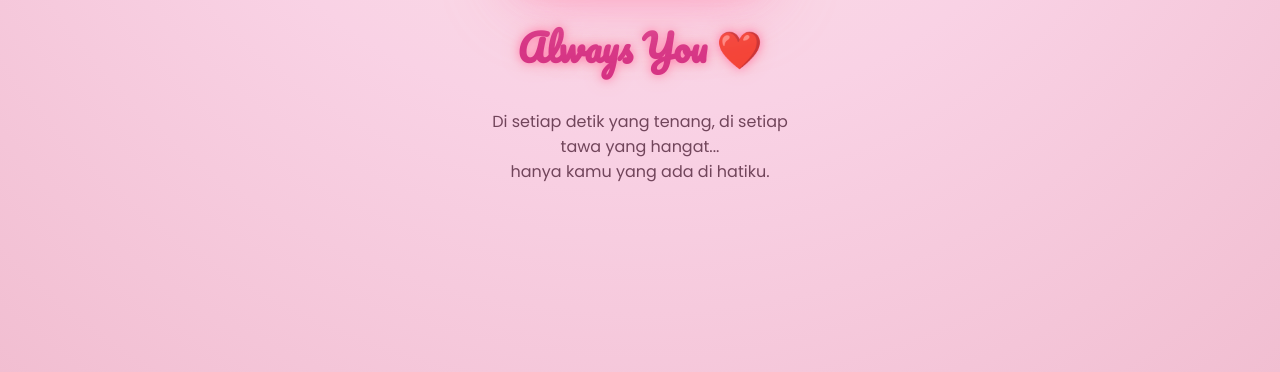
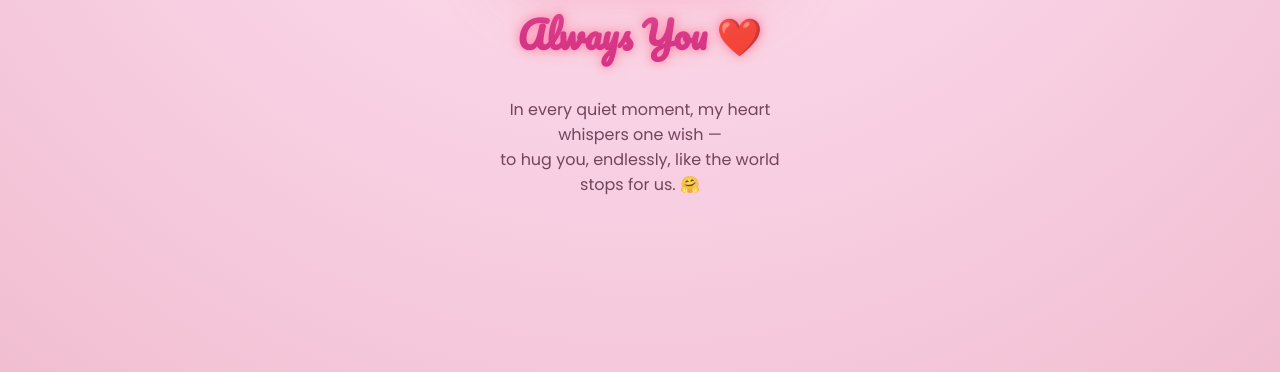
Before and after one commit to felite-beep/triana, a plain HTML site: page index.html in a window 1280 px wide. Shown: the part 396-768 px from the top of the page. Drawn offline with Linux system fonts and the light colour scheme.

Commit message:
Update index.html

```diff
--- a/index.html
+++ b/index.html
@@ -75,7 +75,7 @@
 
     @keyframes float {
       0%, 100% { transform: translateY(0); }
-      50% { transform: translateY(-10px); }
+      50% { transform: translateY(0px); }
     }
 
     @keyframes floatHearts {
@@ -111,8 +111,8 @@
   </div>
 
   <h1>Always You ❤️</h1>
-  <p>Di setiap detik yang tenang, di setiap tawa yang hangat...<br>
-     hanya kamu yang ada di hatiku.</p>
+  <p>In every quiet moment, my heart whispers one wish —<br>
+     to hug you, endlessly, like the world stops for us. 🤗</p>
 
   <!-- Floating hearts -->
   <script>
```
